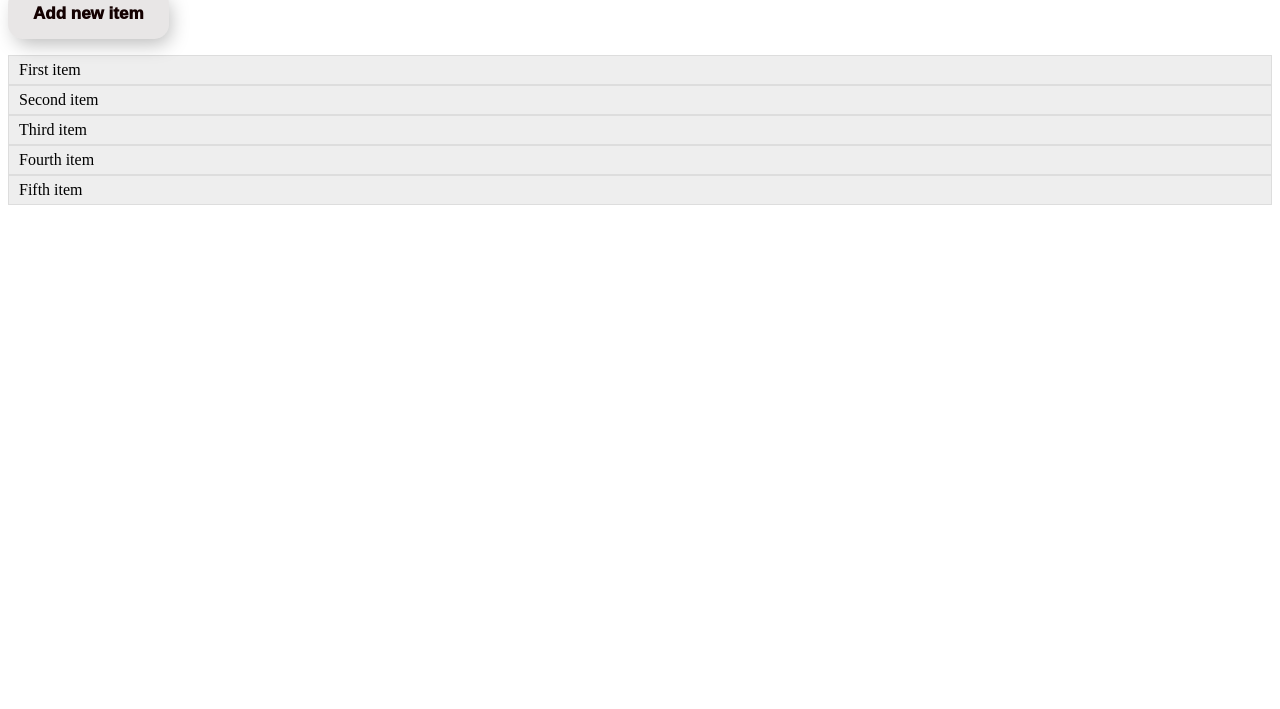
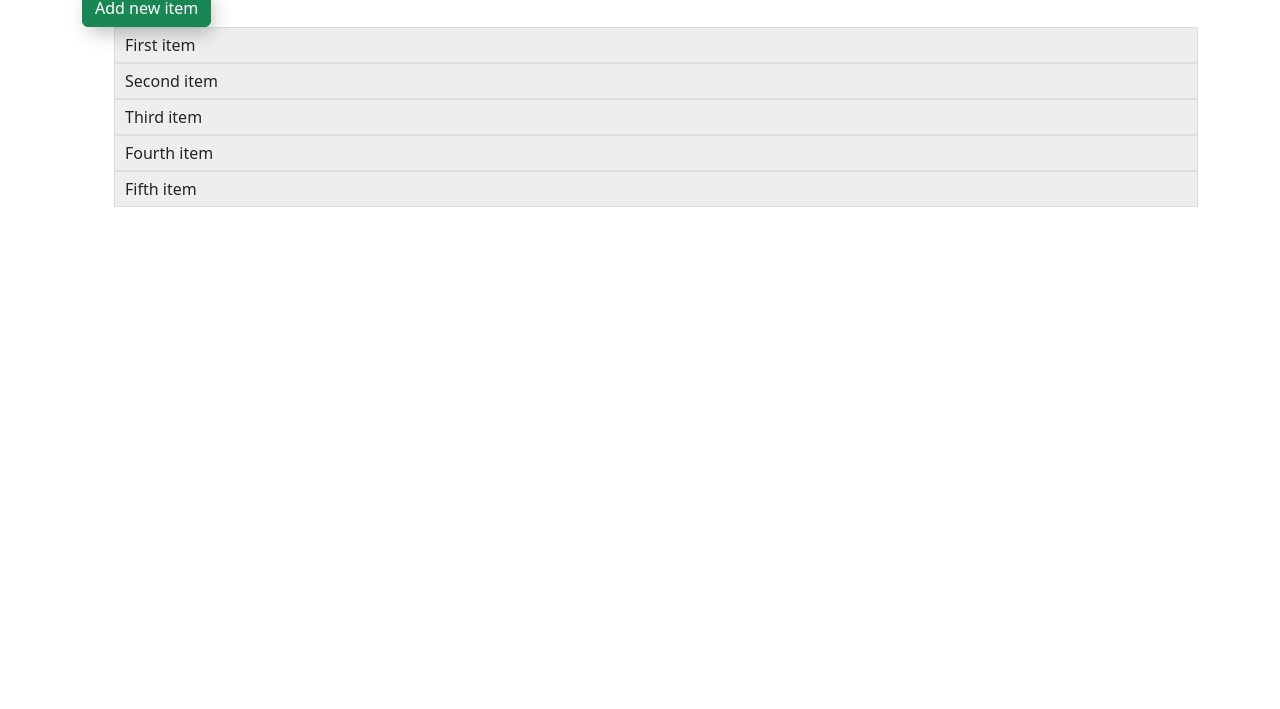
Before and after one commit to Monirox4/ApplicationWeb, a plain HTML site: page index.html in a window 1280 px wide. Shown: the part 91-800 px from the top of the page. Drawn offline with nearby package versions, Linux system fonts and the light colour scheme.

Commit message:
Added Bootstrap

```diff
--- a/index.html
+++ b/index.html
@@ -3,13 +3,21 @@
     <head>
         <meta name="viewport" content="width=device-width,initial-scale=1"/>
         <link rel="stylesheet" href="css/styles.css" />
+        <link href="https://cdn.jsdelivr.net/npm/bootstrap@5.2.0-beta1/dist/css/bootstrap.min.css" rel="stylesheet" integrity="sha384-0evHe/X+R7YkIZDRvuzKMRqM+OrBnVFBL6DOitfPri4tjfHxaWutUpFmBp4vmVor" crossorigin="anonymous">
+    <title>Bootstrap Example 1</title>
+</head>
+<body>
+
+</body>
+</html>
+
         <title>javaScript</title>
 
     </head>
     <body>
-
+        <div class="container mt-xl-4 mt-lg-3 mt-md-2 mt-sm-1">
         <h1 id="our-headline">Click a list item to replace this text.</h1>
-        <button  id="our-button">Add new item</button>
+        <button  id="our-button" class="btn btn-success">Add new item</button>
         <ul id="our-list">
             <li>First item</li>
             <li>Second item</li>
@@ -17,6 +25,8 @@
             <li>Fourth item</li>
             <li>Fifth item</li>
         </ul>
+        </div>
         <script src="js/main.js"></script>
+        <script src="https://cdn.jsdelivr.net/npm/bootstrap@5.2.0-beta1/dist/js/bootstrap.bundle.min.js" integrity="sha384-pprn3073KE6tl6bjs2QrFaJGz5/SUsLqktiwsUTF55Jfv3qYSDhgCecCxMW52nD2" crossorigin="anonymous"></script>
     </body>
 </html>
```
